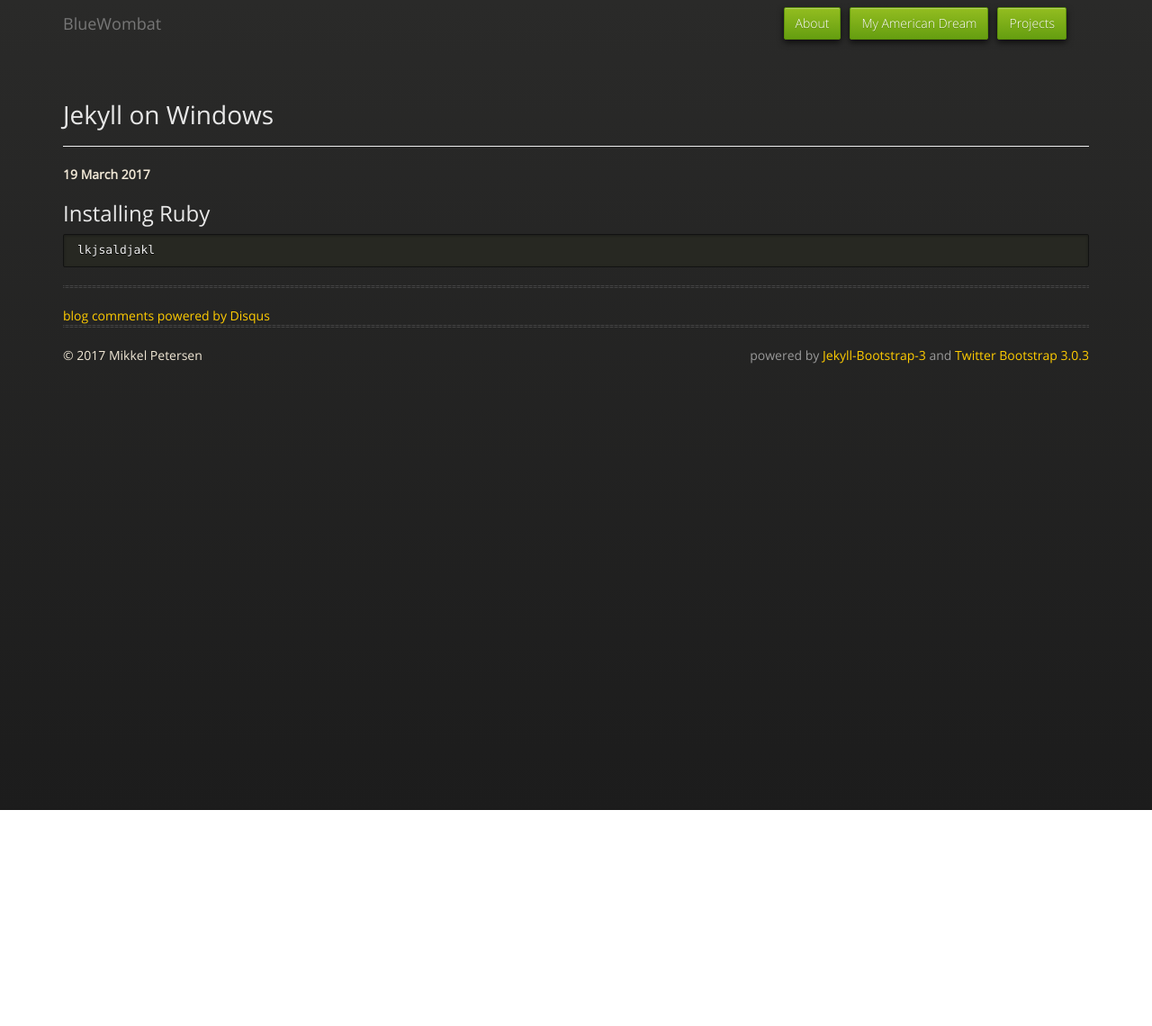
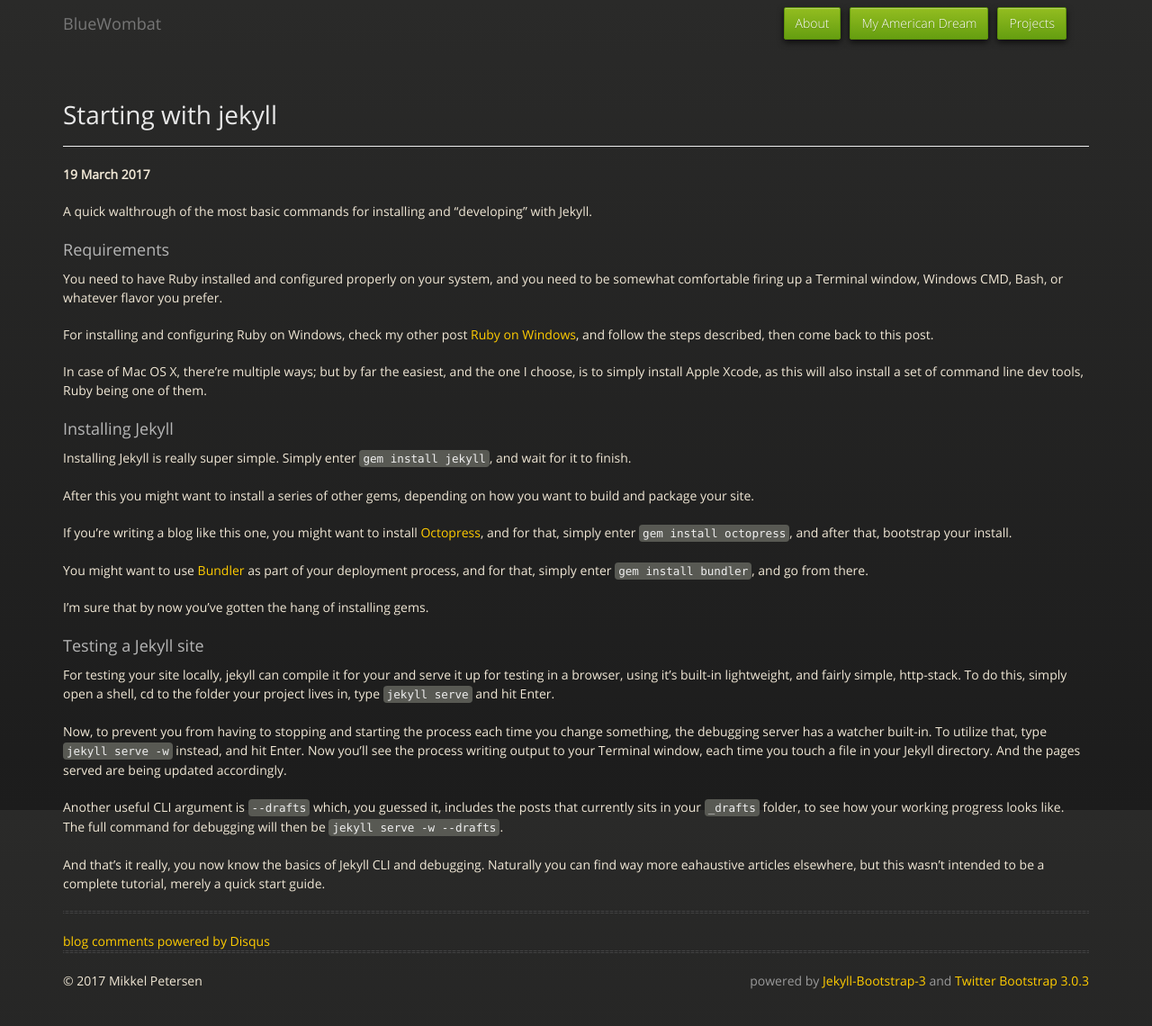
Before and after one commit to BlueWombat/bluewombat.github.io, a Jekyll site: the page built from _posts/2017-03-19-starting-with-jekyll.md, in a window 1280 px wide. Shown: the whole page at 90% size. Built offline with Jekyll 4.4.1, drawn with Linux system fonts in a browser that asks for light colours; comment, search, counter and statistics services are not loaded; before the commit the page ends 900 px from its top, so only the background shows below that.

Commit message:
Committing finished Jekyll post

```diff
--- a/_posts/2017-03-19-starting-with-jekyll.md
+++ b/_posts/2017-03-19-starting-with-jekyll.md
@@ -1,12 +1,45 @@
 ---
 layout: post
-title: "Jekyll on Windows"
+title: "Starting with jekyll"
 description: ""
 category:
-tags: jekyll, ruby, python
+tags: jekyll, ruby, windows, mac os x
 ---
 {% include JB/setup %}
 
-## Installing Ruby
+A quick walthrough of the most basic commands for installing and "developing" with Jekyll.
 
-	lkjsaldjakl
+<!--more-->
+
+### Requirements
+
+You need to have Ruby installed and configured properly on your system, and you need to be somewhat comfortable firing up a Terminal window, Windows CMD, Bash, or whatever flavor you prefer.
+
+For installing and configuring Ruby on Windows, check my other post [Ruby on Windows]({% post_url 2017-03-18-ruby-on-windows %}), and follow the steps described, then come back to this post.
+
+In case of Mac OS X, there're multiple ways; but by far the easiest, and the one I choose, is to simply install Apple Xcode, as this will also install a set of command line dev tools, Ruby being one of them.
+
+### Installing Jekyll
+
+Installing Jekyll is really super simple. Simply enter `gem install jekyll`, and wait for it to finish.
+
+After this you might want to install a series of other gems, depending on how you want to build and package your site.
+
+If you're writing a blog like this one, you might want to install <a href="http://octopress.org/" target="_blank">Octopress</a>, and for that, simply enter `gem install octopress`, and after that, bootstrap your install.
+
+You might want to use <a href="http://bundler.io/" target="_blank">Bundler</a> as part of your deployment process, and for that, simply enter `gem install bundler`, and go from there.
+
+I'm sure that by now you've gotten the hang of installing gems.
+
+### Testing a Jekyll site
+
+For testing your site locally, jekyll can compile it for your and serve it up for testing in a browser, using it's built-in lightweight, and fairly simple, http-stack.
+To do this, simply open a shell, cd to the folder your project lives in, type `jekyll serve` and hit Enter.
+
+Now, to prevent you from having to stopping and starting the process each time you change something, the debugging server has a watcher built-in. To utilize that, type `jekyll serve -w` instead, and hit Enter.
+Now you'll see the process writing output to your Terminal window, each time you touch a file in your Jekyll directory. And the pages served are being updated accordingly.
+
+Another useful CLI argument is `--drafts` which, you guessed it, includes the posts that currently sits in your `_drafts` folder, to see how your working progress looks like.
+The full command for debugging will then be `jekyll serve -w --drafts`.
+
+And that's it really, you now know the basics of Jekyll CLI and debugging. Naturally you can find way more eahaustive articles elsewhere, but this wasn't intended to be a complete tutorial, merely a quick start guide.
```
